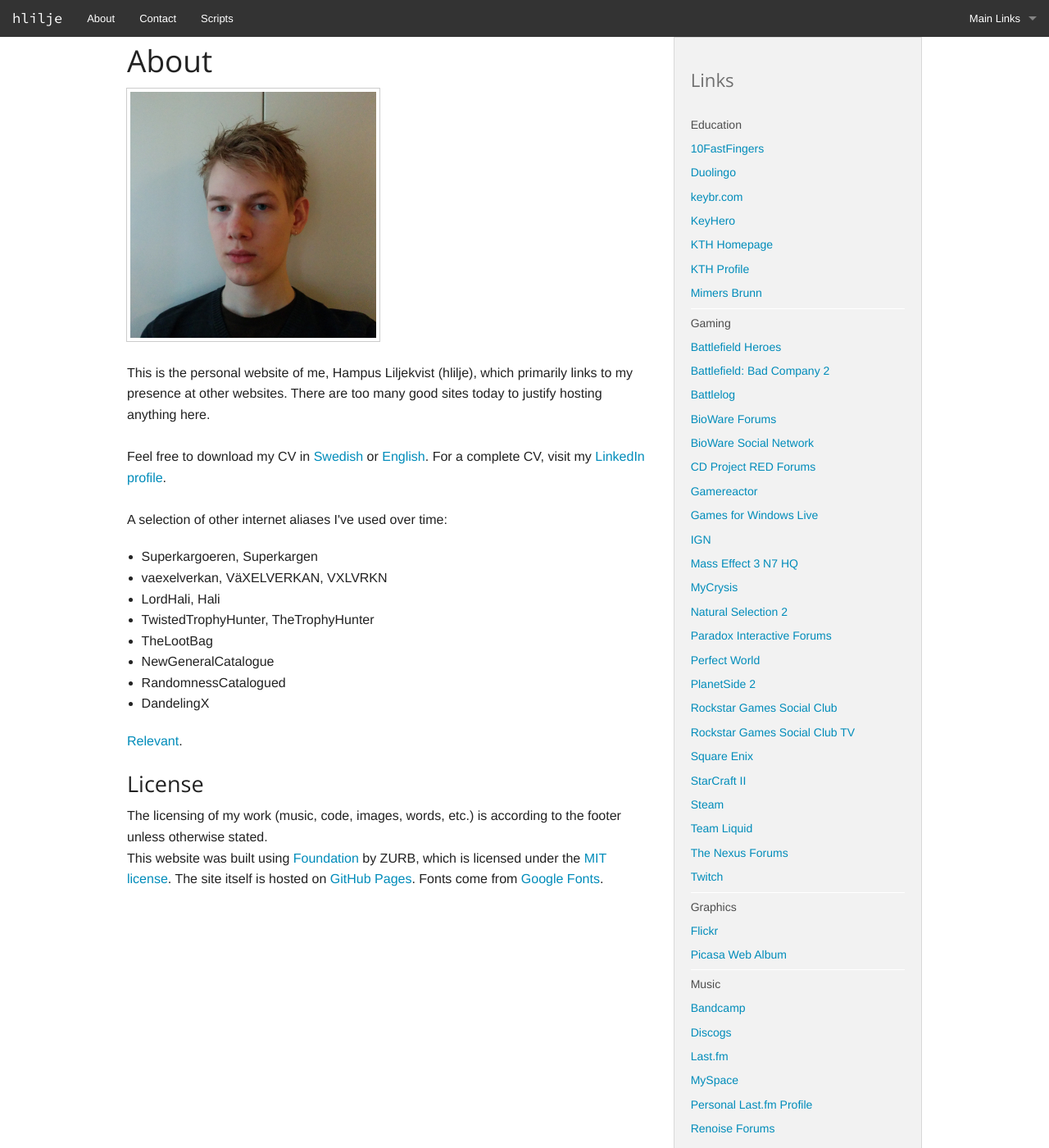
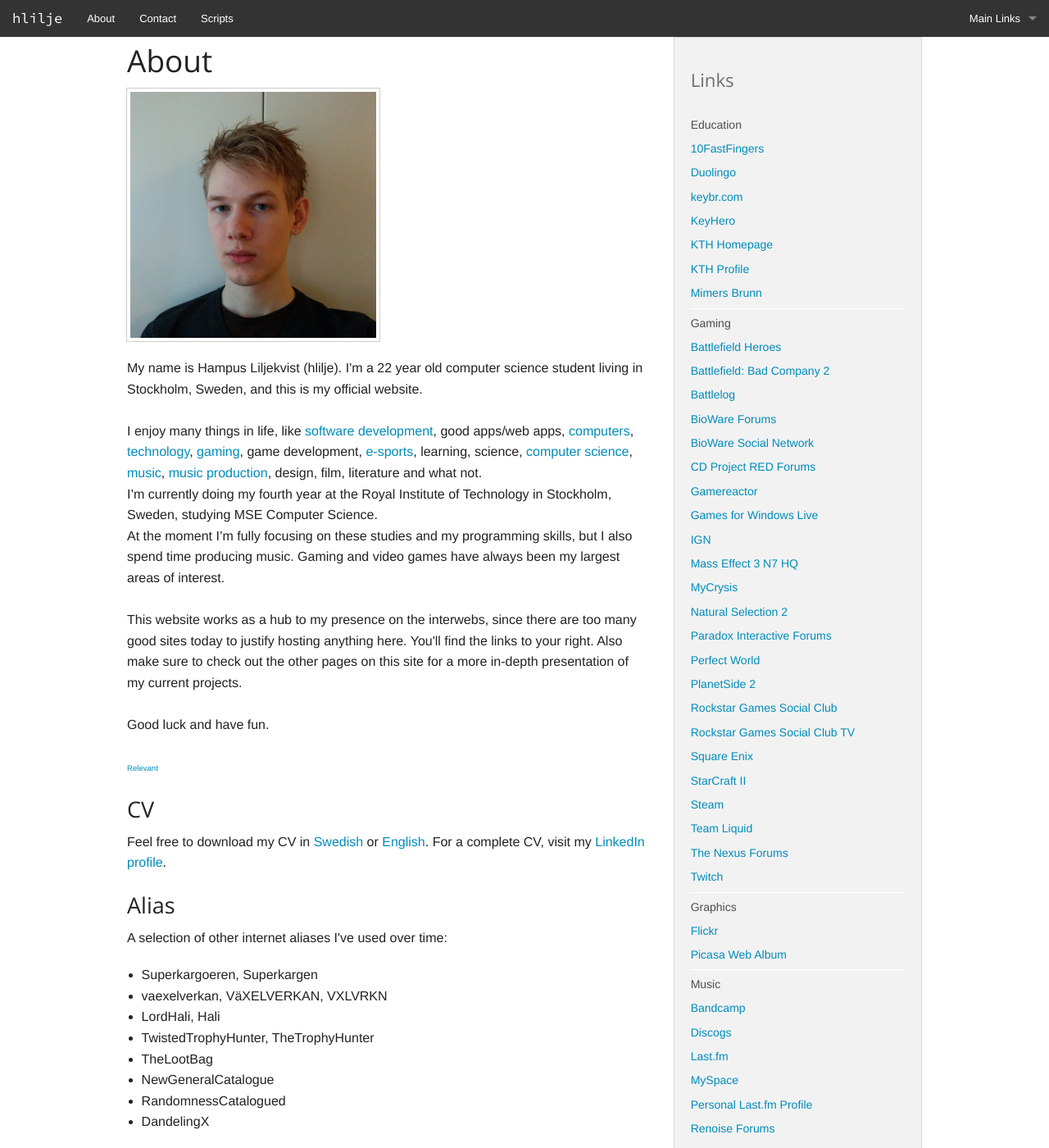
Before and after one commit to hlilje/hlilje.github.io, a Jekyll site: the page built from about/index.html, in a window 1280 px wide and 1400 px high. Shown: the whole window at 82% size. Built offline with Jekyll 4.4.1, drawn with Linux system fonts in a browser that asks for light colours.

Commit message:
Move presentation to about page

```diff
--- a/about/index.html
+++ b/about/index.html
@@ -6,18 +6,54 @@ title: hlilje | About
 <section>
   <article>
     <h2>About</h2>
-    <a class="th" href="#">
-      <img src="/img/profile-picture-3_300.jpg" alt="Profile picture">
-    </a>
     <p>
+      <a class="th" href="#">
+        <img src="/img/profile-picture-3_300.jpg" alt="Profile picture">
+      </a>
+    </p>
+    <p>
+      My name is Hampus Liljekvist (hlilje). I'm a 22 year old computer science student living in Stockholm, Sweden, and this is my official website.
+      <br><br>
+      I enjoy many things in life, like <a href="https://github.com/hlilje">software development</a>,
+      good apps/web apps,
+      <a href="http://en.wikipedia.org/wiki/Turing_machine">computers</a>,
+      <a href="http://arstechnica.com/">technology</a>,
+      <a href="http://steamcommunity.com/id/hlilje">gaming</a>,
+      game development,
+      <a href="http://www.reddit.com/r/starcraft/">e-sports</a>,
+      learning,
+      science,
+      <a href="http://www.kth.se/en/csc">computer science</a>,
+      <a href="https://open.spotify.com/user/vaexelverkan">music</a>,
+      <a href="https://soundcloud.com/hlilje">music production</a>,
+      design,
+      film,
+      literature and
+      what not.
       <br>
-      This is the personal website of me, Hampus Liljekvist (hlilje), which primarily links to my presence at other websites.
-      There are too many good sites today to justify hosting anything here.
+      I’m currently doing my fourth year at the Royal Institute of Technology in Stockholm, Sweden, studying MSE Computer Science.
+      <br>
+      At the moment I’m fully focusing on these studies and my programming skills, but I also spend time producing music.
+      Gaming and video games have always been my largest areas of interest.
       <br><br>
+      This website works as a hub to my presence on the interwebs, since there are too many good sites today to justify hosting anything here.
+      You'll find the links to your right.
+      Also make sure to check out the other pages on this site for a more in-depth presentation of my current projects.
+      <br><br>
+      Good luck and have fun.
+      <br><br>
+      <small><a href="https://github.com/hlilje/dotfiles/blob/master/.vimrc">Relevant</a></small>
+    </p>
+
+    <h3>CV</h3>
+    <p>
       Feel free to download my CV in <a href="https://drive.google.com/file/d/0B5TX4WuyTmv2cDRKQ05GRGZ6V2c/edit?usp=sharing">Swedish</a>
       or <a href="https://drive.google.com/file/d/0B5TX4WuyTmv2bFQ3WVlzdDlIVHc/edit?usp=sharing">English</a>.
       For a complete CV, visit my <a href="https://www.linkedin.com/pub/hampus-liljekvist/46/72/902">LinkedIn profile</a>.
-      <br><br>
+    </p>
+
+    <h3>Alias</h3>
+    <p>
       A selection of other internet aliases I've used over time:
       <ul>
         <li>Superkargoeren, Superkargen</li>
@@ -30,9 +66,7 @@ title: hlilje | About
         <li>DandelingX</li>
       </ul>
     </p>
-    <p>
-      <a href="https://github.com/hlilje/dotfiles/blob/master/.vimrc">Relevant</a>.
-    </p>
+
     <h3>License</h3>
     <p>
       The licensing of my work (music, code, images, words, etc.) is according to the footer unless otherwise stated.
```
Also changed, not shown: index.html (+1 -32 lines).
